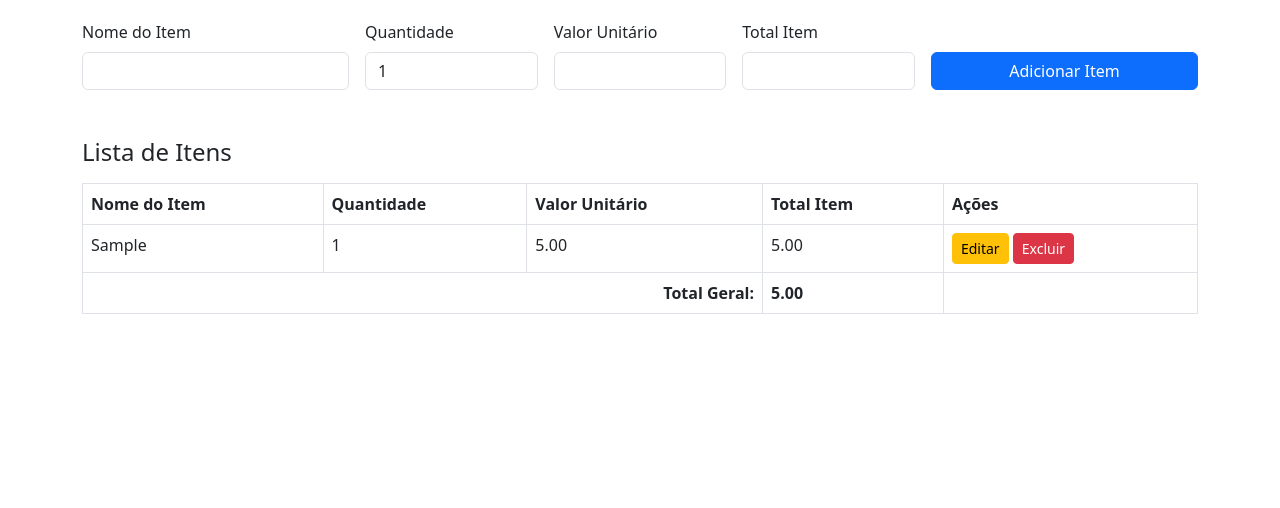
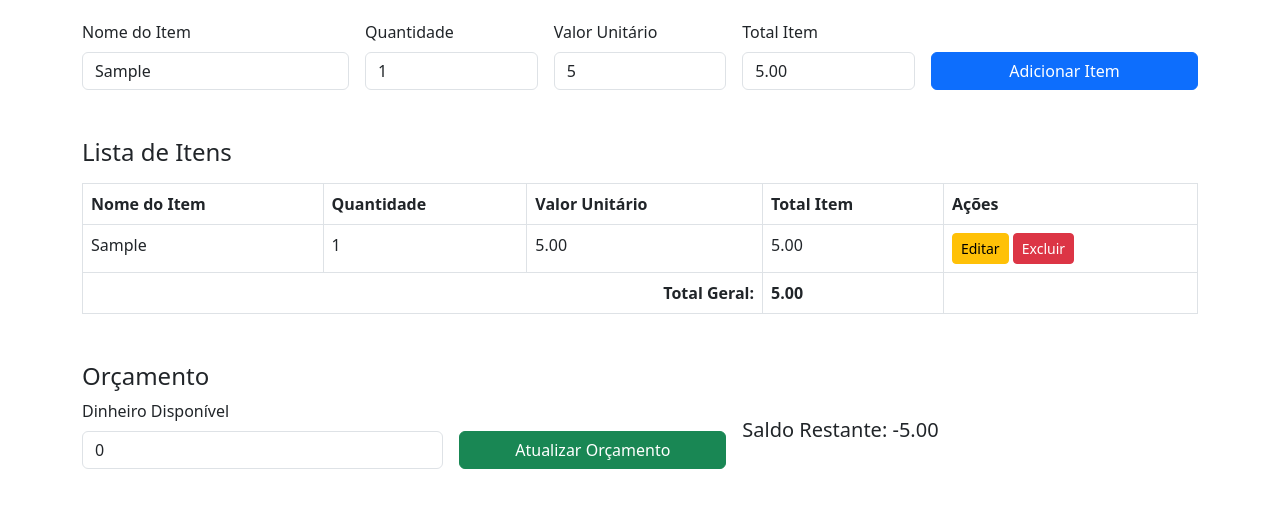
Before and after one commit to thiagoluiz/appMercado, a plain HTML site: page index.html in a window 1280 px wide. Both pictures are taken after typing "Sample", "5" into the empty fields and a click on the button "Adicionar Item". Shown: the part 90-598 px from the top of the page. Drawn offline with nearby package versions, Linux system fonts and the light colour scheme.

Commit message:
Update index.html
Agora com o total restante

```diff
--- a/index.html
+++ b/index.html
@@ -53,6 +53,20 @@
                 </tr>
             </tfoot>
         </table>
+
+        <h4 class="mt-5">Orçamento</h4>
+        <div class="row g-3 align-items-center">
+            <div class="col-md-4">
+                <label for="availableMoney" class="form-label">Dinheiro Disponível</label>
+                <input type="number" class="form-control" id="availableMoney" min="0" step="0.01" required>
+            </div>
+            <div class="col-md-3 align-self-end">
+                <button type="button" class="btn btn-success w-100" id="updateMoney">Atualizar Orçamento</button>
+            </div>
+            <div class="col-md-5">
+                <h5>Saldo Restante: <span id="remainingBalance">0.00</span></h5>
+            </div>
+        </div>
     </div>
 
     <script>
@@ -64,8 +78,13 @@
         const addItemButton = document.getElementById('addItem');
         const itemTableBody = document.getElementById('itemTableBody');
         const grandTotal = document.getElementById('grandTotal');
+        const availableMoney = document.getElementById('availableMoney');
+        const updateMoneyButton = document.getElementById('updateMoney');
+        const remainingBalance = document.getElementById('remainingBalance');
 
         let items = JSON.parse(localStorage.getItem('items')) || [];
+        let money = parseFloat(localStorage.getItem('money')) || 0;
+        availableMoney.value = money;
 
         // Atualiza Total Item automaticamente
         itemQuantity.addEventListener('input', calculateTotal);
@@ -77,31 +96,18 @@
             itemTotal.value = (quantity * value).toFixed(2);
         }
 
-        // Função para calcular Total Geral
+        // Função para calcular o Total Geral
         function calculateGrandTotal() {
             const total = items.reduce((sum, item) => sum + item.total, 0);
             grandTotal.textContent = total.toFixed(2);
+            calculateRemainingBalance();
         }
 
-        // Renderizar Itens
-        function renderItems() {
-            itemTableBody.innerHTML = '';
-            items.forEach((item, index) => {
-                const row = `
-                    <tr>
-                        <td>${item.name}</td>
-                        <td>${item.quantity}</td>
-                        <td>${parseFloat(item.value).toFixed(2)}</td>
-                        <td>${parseFloat(item.total).toFixed(2)}</td>
-                        <td>
-                            <button class="btn btn-sm btn-warning" onclick="editItem(${index})">Editar</button>
-                            <button class="btn btn-sm btn-danger" onclick="deleteItem(${index})">Excluir</button>
-                        </td>
-                    </tr>
-                `;
-                itemTableBody.innerHTML += row;
-            });
-            calculateGrandTotal(); // Atualiza o Total Geral
+        // Função para calcular o Saldo Restante
+        function calculateRemainingBalance() {
+            const total = items.reduce((sum, item) => sum + item.total, 0);
+            const remaining = money - total;
+            remainingBalance.textContent = remaining.toFixed(2);
         }
 
         // Adicionar Item
@@ -124,37 +130,35 @@
             clearForm();
         });
 
-        // Editar Item
-        function editItem(index) {
-            const item = items[index];
-            itemName.value = item.name;
-            itemQuantity.value = item.quantity;
-            itemValue.value = item.value;
-            itemTotal.value = item.total;
+        // Atualizar Dinheiro Disponível
+        updateMoneyButton.addEventListener('click', () => {
+            money = parseFloat(availableMoney.value) || 0;
+            localStorage.setItem('money', money);
+            calculateRemainingBalance();
+        });
 
-            items.splice(index, 1);
-            localStorage.setItem('items', JSON.stringify(items));
-            renderItems();
+        // Renderizar Itens
+        function renderItems() {
+            itemTableBody.innerHTML = '';
+            items.forEach((item, index) => {
+                const row = `
+                    <tr>
+                        <td>${item.name}</td>
+                        <td>${item.quantity}</td>
+                        <td>${parseFloat(item.value).toFixed(2)}</td>
+                        <td>${parseFloat(item.total).toFixed(2)}</td>
+                        <td>
+                            <button class="btn btn-sm btn-warning" onclick="editItem(${index})">Editar</button>
+                            <button class="btn btn-sm btn-danger" onclick="deleteItem(${index})">Excluir</button>
+                        </td>
+                    </tr>
+                `;
+                itemTableBody.innerHTML += row;
+            });
+            calculateGrandTotal();
         }
 
-        // Deletar Item
-        function deleteItem(index) {
-            if (confirm('Tem certeza que deseja excluir este item?')) {
-                items.splice(index, 1);
-                localStorage.setItem('items', JSON.stringify(items));
-                renderItems();
-            }
-        }
-
-        // Limpar Formulário
-        function clearForm() {
-            itemName.value = '';
-            itemQuantity.value = 1;
-            itemValue.value = '';
-            itemTotal.value = '';
-        }
-
-        // Inicializar Lista
+        // Inicializar
         renderItems();
     </script>
 </body>
```
